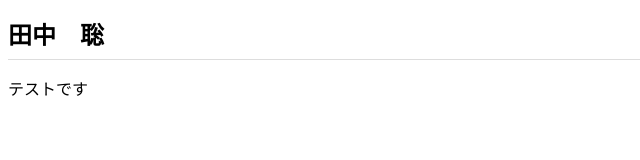
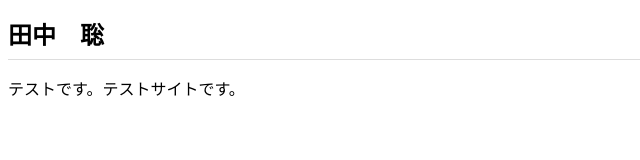
Before and after one commit to st-test-git/st-test-git.github.io, a plain HTML site: page index.html in a window 1280 px wide. Shown: the whole page, without its empty margins (0-640 px from the left). Drawn offline with Linux system fonts and the light colour scheme.

Commit message:
Add files via upload

```diff
--- a/index.html
+++ b/index.html
@@ -7,6 +7,6 @@
 </head>
 <body>
   <h1>田中　聡</h1>
-  <p>テストです</p>
+  <p>テストです。テストサイトです。</p>
 </body>
 </html>
```
